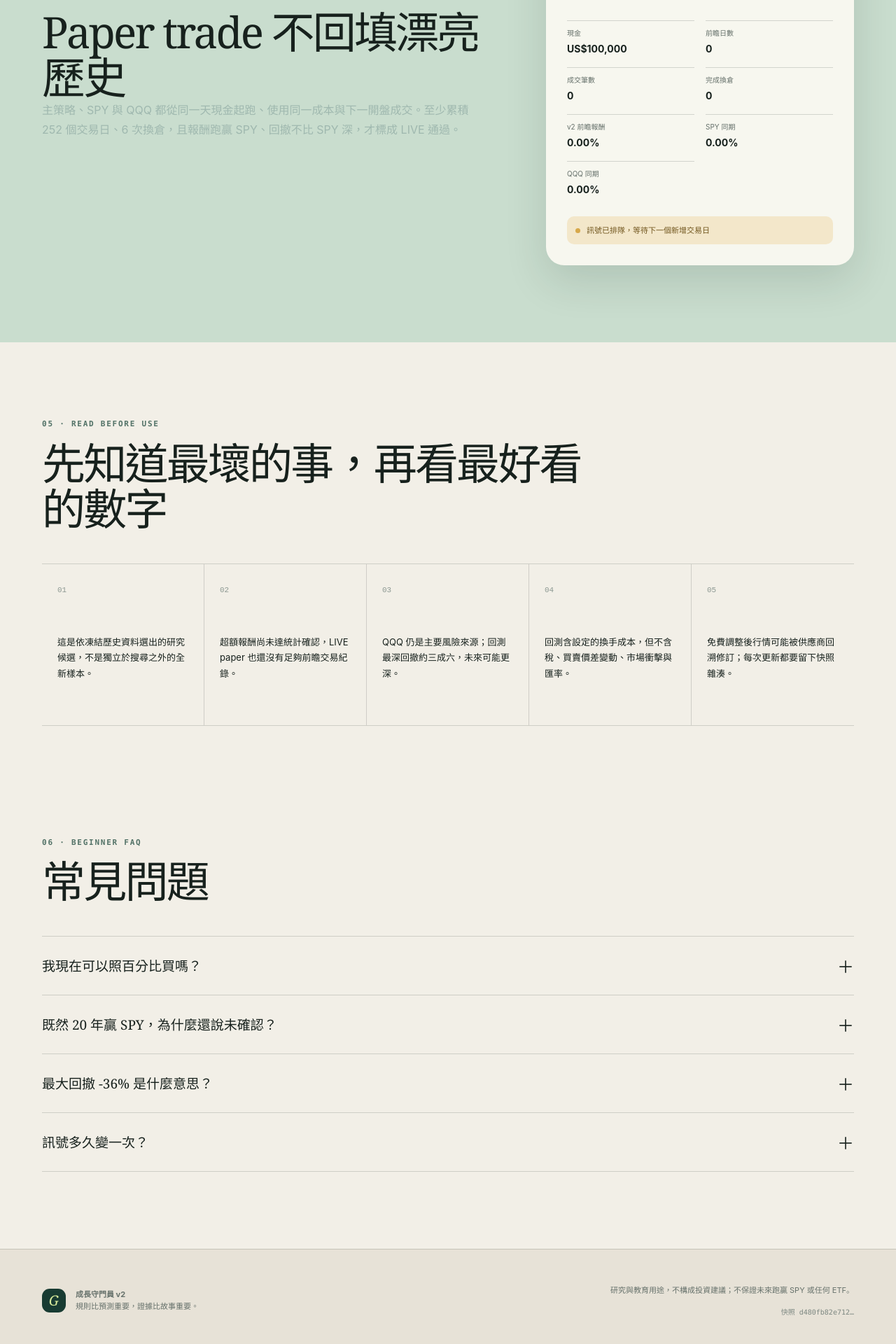
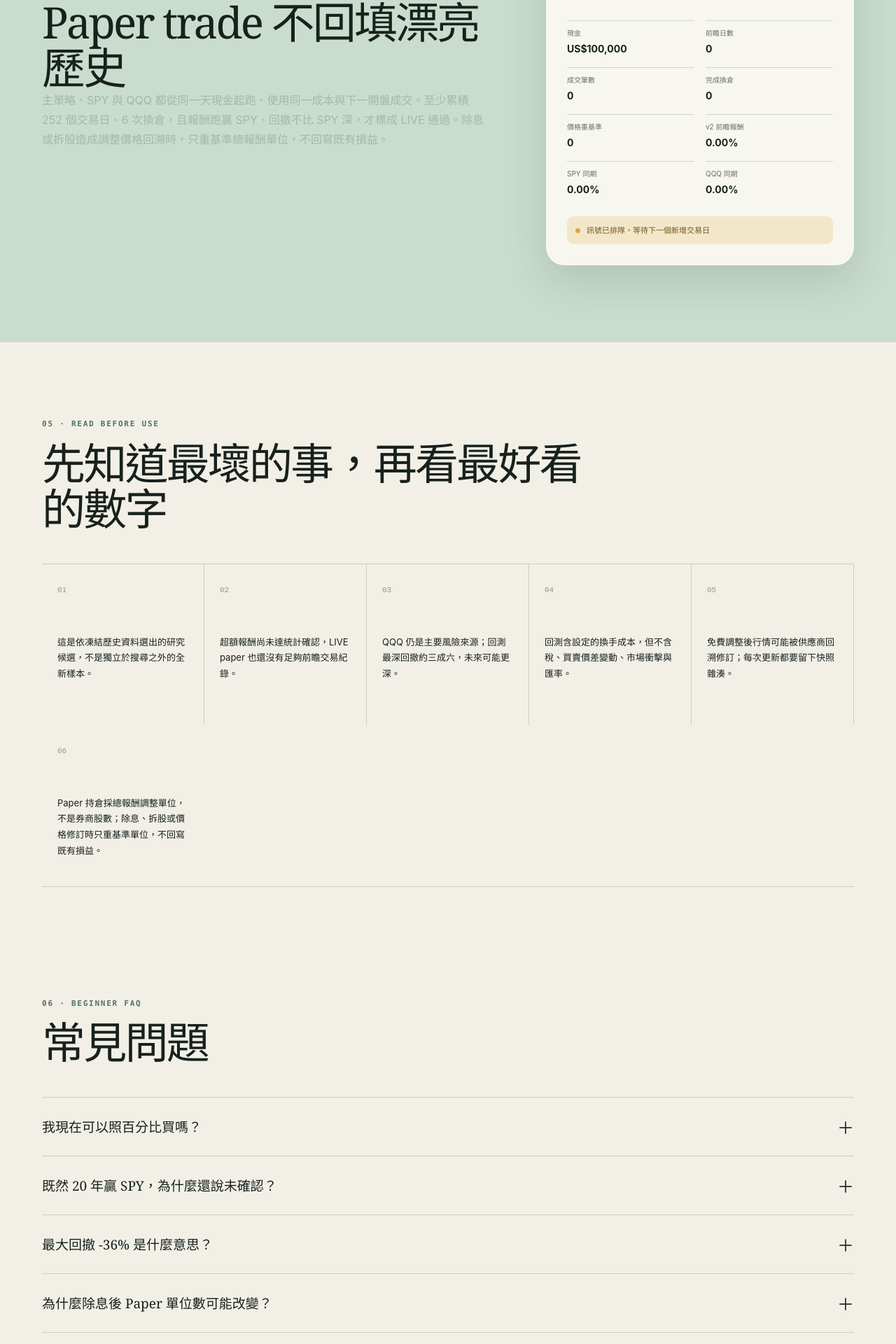
Before and after one commit to voidful/us_fddk, a Next.js app: page / in a window 1280 px wide. Shown: the part 4073-5993 px from the top of the page at 70% size. Built offline with nearby package versions, Linux system fonts and the light colour scheme.

Commit message:
Harden paper accounting disclosures

```diff
--- a/app/page.tsx
+++ b/app/page.tsx
@@ -230,7 +230,7 @@ export default function Home() {
             <div className="section-heading light">
               <p className="eyebrow">04 · FORWARD ONLY</p>
               <h2>Paper trade 不回填漂亮歷史</h2>
-              <p>主策略、SPY 與 QQQ 都從同一天現金起跑、使用同一成本與下一開盤成交。至少累積 252 個交易日、6 次換倉，且報酬跑贏 SPY、回撤不比 SPY 深，才標成 LIVE 通過。</p>
+              <p>主策略、SPY 與 QQQ 都從同一天現金起跑、使用同一成本與下一開盤成交。至少累積 252 個交易日、6 次換倉，且報酬跑贏 SPY、回撤不比 SPY 深，才標成 LIVE 通過。除息或拆股造成調整價格回溯時，只重基準總報酬單位，不回寫既有損益。</p>
             </div>
             <article className="account-card">
               <div className="account-top"><span>LIVE PAPER</span><i /></div>
@@ -241,6 +241,7 @@ export default function Home() {
                 <div><dt>前瞻日數</dt><dd>{data.paper.forward_sessions}</dd></div>
                 <div><dt>成交筆數</dt><dd>{data.paper.transactions}</dd></div>
                 <div><dt>完成換倉</dt><dd>{data.paper.filled_rebalances}</dd></div>
+                <div><dt>價格重基準</dt><dd>{data.paper.adjustment_rebases}</dd></div>
                 <div><dt>v2 前瞻報酬</dt><dd>{pct(data.paper.return, 2)}</dd></div>
                 <div><dt>SPY 同期</dt><dd>{pct(forward.benchmarks.SPY.return, 2)}</dd></div>
                 <div><dt>QQQ 同期</dt><dd>{pct(forward.benchmarks.QQQ.return, 2)}</dd></div>
@@ -263,6 +264,7 @@ export default function Home() {
             <details><summary>我現在可以照百分比買嗎？<span>＋</span></summary><p>頁面顯示的是等待 paper 模擬成交的研究訊號，不是即時買進指令。若自行實作，仍要評估風險承受度、稅務、匯率和券商成本。</p></details>
             <details><summary>既然 20 年贏 SPY，為什麼還說未確認？<span>＋</span></summary><p>同一批資料試過很多方法後，最好看的結果可能只是運氣。統計檢查與全新的前瞻交易紀錄仍不足，所以只稱「歷史候選」。</p></details>
             <details><summary>最大回撤 -36% 是什麼意思？<span>＋</span></summary><p>在回測最糟的一段，帳面價值曾從高點跌約 36%。10 萬美元可能一度只剩約 6.4 萬美元，而且回復時間未知。</p></details>
+            <details><summary>為什麼除息後 Paper 單位數可能改變？<span>＋</span></summary><p>Paper 使用可連續計算總報酬的調整單位，不是券商實際股數。若除息、拆股或供應商修訂讓舊的調整價格改變，系統會等比例調整單位數、保持當時市值不變，既有成交和損益不會被重寫。</p></details>
             <details><summary>訊號多久變一次？<span>＋</span></summary><p>每個月最後一個交易日收盤後重新計算；有新訊號時，只在下一個交易日開盤模擬調整。</p></details>
           </div>
         </section>
--- a/data/trading-data.json
+++ b/data/trading-data.json
@@ -1,6 +1,6 @@
 {
   "schema_version": 1,
-  "generated_at_utc": "2026-08-01T12:49:29.858277Z",
+  "generated_at_utc": "2026-08-01T13:14:02.874986Z",
   "data_through": "2026-07-31",
   "freshness": {
     "last_session": "2026-07-31",
@@ -100,6 +100,8 @@
     "forward_sessions": 0,
     "transactions": 0,
     "filled_rebalances": 0,
+    "adjustment_rebases": 0,
+    "latest_adjustment_rebase": null,
     "status": "awaiting_fill",
     "holdings": {},
     "pending_order": {
@@ -156,7 +158,8 @@
     "超額報酬尚未達統計確認，LIVE paper 也還沒有足夠前瞻交易紀錄。",
     "QQQ 仍是主要風險來源；回測最深回撤約三成六，未來可能更深。",
     "回測含設定的換手成本，但不含稅、買賣價差變動、市場衝擊與匯率。",
-    "免費調整後行情可能被供應商回溯修訂；每次更新都要留下快照雜湊。"
+    "免費調整後行情可能被供應商回溯修訂；每次更新都要留下快照雜湊。",
+    "Paper 持倉採總報酬調整單位，不是券商股數；除息、拆股或價格修訂時只重基準單位，不回寫既有損益。"
   ],
   "disclaimer": "研究與教育用途，不構成投資建議；不保證未來跑贏 SPY 或任何 ETF。"
 }
--- a/vite.config.ts
+++ b/vite.config.ts
@@ -1,7 +1,7 @@
 import vinext from "vinext";
 import { defineConfig } from "vite";
-import hostingConfig from "./.openai/hosting.json";
-import { sites } from "./build/sites-vite-plugin";
+import hostingConfig from "./.openai/hosting.json" with { type: "json" };
+import { sites } from "./build/sites-vite-plugin.ts";
 
 const SITE_CREATOR_PLACEHOLDER_DATABASE_ID =
   "00000000-0000-4000-8000-000000000000";
```
Also changed, not shown: package.json (+8 -8 lines), 2 other files (tests, documents, lock files or other folders).
